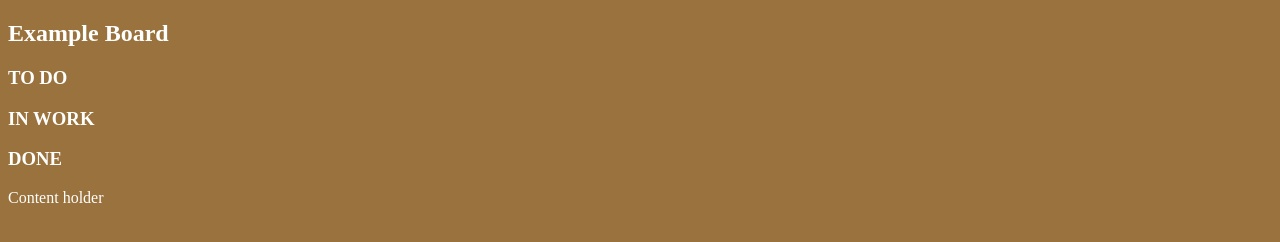
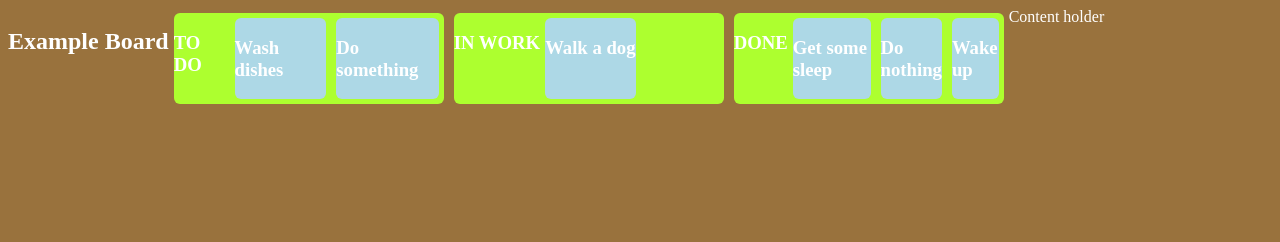
Before and after one commit to Devanist/paw-trello-alike, a React app: page / in a window 1280 px wide. Built offline with nearby package versions, Linux system fonts and the light colour scheme.

Commit message:
Added list item rendering

```diff
--- a/Components/List.js
+++ b/Components/List.js
@@ -1,11 +1,23 @@
 import React, {Component} from 'react';
+import Board from './Board';
+import ListItem from './ListItem';
 
 class List extends Component{
+
+    renderListItems(){
+        console.log(this.props.list);
+        return this.props.list.listItems.map( (listItem) => {
+            return <ListItem key={listItem.id} listItem={listItem} />
+        });
+    }
+
     render(){
+        const listItems = this.renderListItems();
 
         return (
             <section className="list" id={`list_${this.props.list.id}`}>
                 <h3>{this.props.list.title}</h3>
+                <section>{listItems}</section>
             </section>
         )
 
--- /dev/null
+++ b/Components/ListItem.js
@@ -0,0 +1,15 @@
+import React, {Component} from 'react';
+
+class ListItem extends Component{
+    render(){
+
+        return (
+            <section className="listItem" id={`listItem_${this.props.listItem.id}`}>
+                <h3>{this.props.listItem.title}</h3>
+            </section>
+        )
+
+    }
+}
+
+export default ListItem;
--- a/Reducer.js
+++ b/Reducer.js
@@ -9,15 +9,45 @@ const initialState = {
         lists: [
             {
                 id: 0,
-                title: "TO DO"
+                title: "TO DO",
+                listItems: [
+                    {
+                        id: 0,
+                        title: "Wash dishes"
+                    },
+                    {
+                        id: 1,
+                        title: "Do something"
+                    }
+                ]
             },
             {
                 id: 1,
-                title: "IN WORK"
+                title: "IN WORK",
+                listItems: [
+                    {
+                        id: 0,
+                        title: "Walk a dog"
+                    }
+                ]
             },
             {
                 id: 2,
-                title: "DONE"
+                title: "DONE",
+                listItems: [
+                    {
+                        id: 0,
+                        title: "Get some sleep"
+                    },
+                    {
+                        id: 1,
+                        title: "Do nothing"
+                    },
+                    {
+                        id: 2,
+                        title: "Wake up"
+                    }
+                ]
             }
         ]
     }
--- a/Styles/Layout.scss
+++ b/Styles/Layout.scss
@@ -5,3 +5,25 @@ body {
     background-color: $background-color;
     color: $main-font-color;
 }
+
+section {
+    border-spacing: 10px;
+    display: flex;
+    position: relative;
+
+}
+
+section.list {
+    flex: 1;
+    overflow: hidden;
+    width: 270px;
+    margin: 5px 5px 5px 5px;
+    border-radius: 6px;
+    background-color: greenyellow;
+}
+
+section.listItem {
+    margin: 5px 5px 5px 5px;
+    border-radius: 6px;
+    background-color: lightblue;
+}
```
